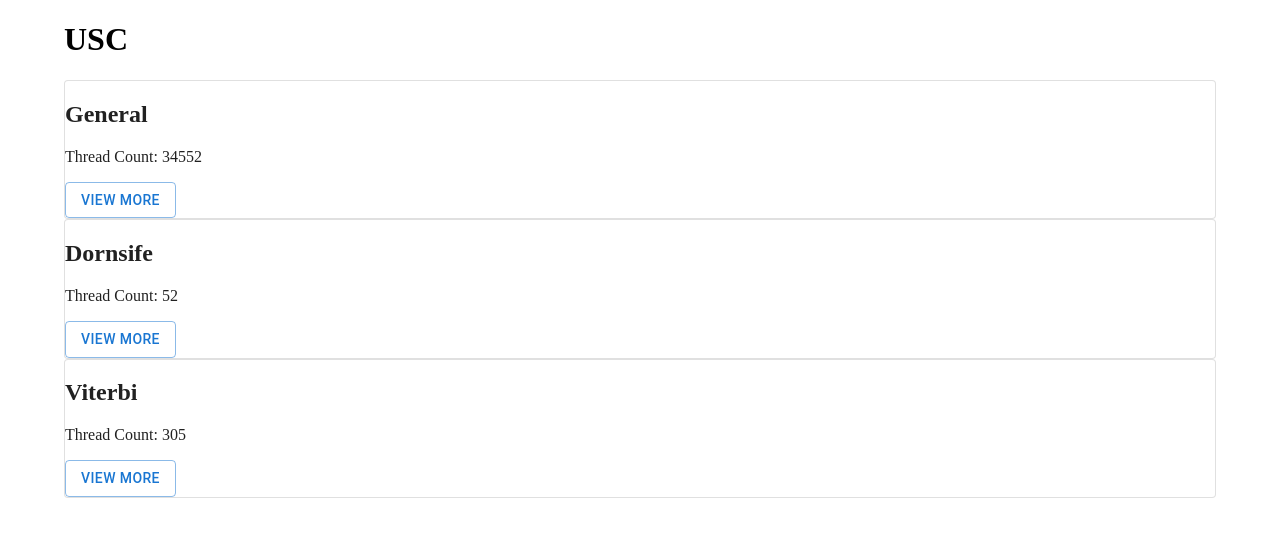
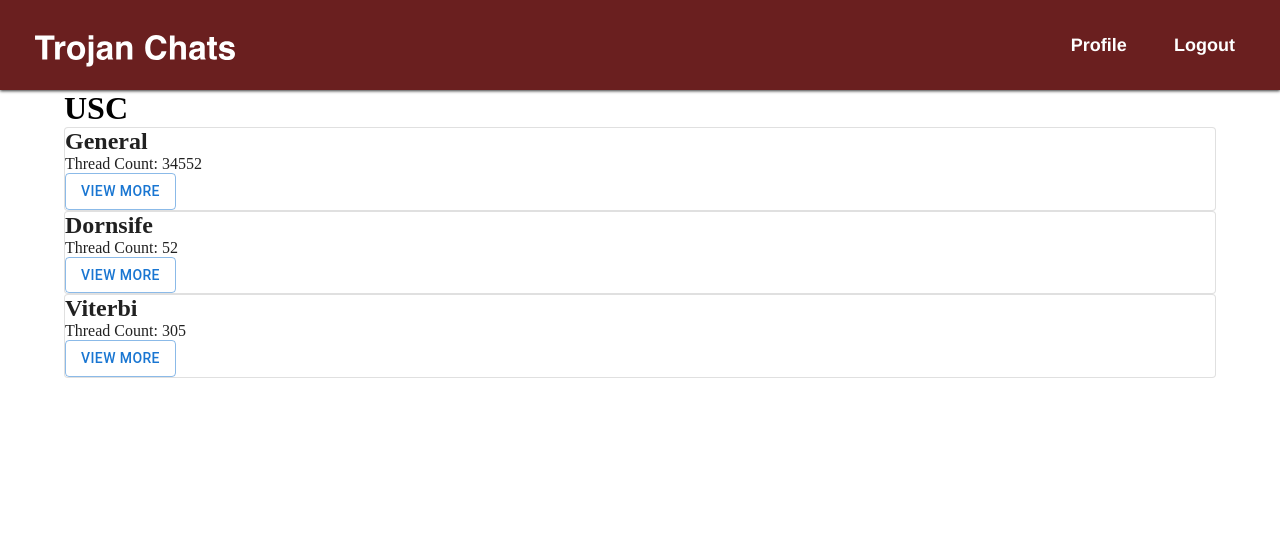
Before and after one commit to jennykim515/trojanchat, a React (Create React App) app in the folder frontend/: page / in a window 1280 px wide. Shown: the top 536 px of the page. Built offline with nearby package versions, Linux system fonts and the light colour scheme; the HTML template or start-up script is replaced by a standard one.

Commit message:
fixed navbar to be absolute and have no margin. Also added to the app.jsx so all pages have navbar

```diff
--- a/frontend/src/App.jsx
+++ b/frontend/src/App.jsx
@@ -8,6 +8,7 @@
 import School
  from './components/School';
 import SchoolSpecificThread from './pages/SchoolSpecificThread';
+import Navbar from './components/navbar/navbar';
 export const AppContext = createContext(null)
 
 function App() {
@@ -24,6 +25,7 @@
 
     <>
     <AppContext.Provider value={{ user, setUser }}>
+      <Navbar />
      <BrowserRouter>
         <Routes>
             <Route path='/login' element={<LogIn/>}> </Route>
--- a/frontend/src/components/navbar/navbar.css
+++ b/frontend/src/components/navbar/navbar.css
@@ -1,5 +1,6 @@
 *{
     box-sizing: border-box;
+    margin: 0;
 }
 
 body {
@@ -9,7 +10,6 @@
 .navbarcontainer {
     width:100%;
     height: 90px;
-    position: fixed;
     background-color: #6A1F1F;
     box-shadow: 0 1px 3px #323232;
     display: flex;
```
